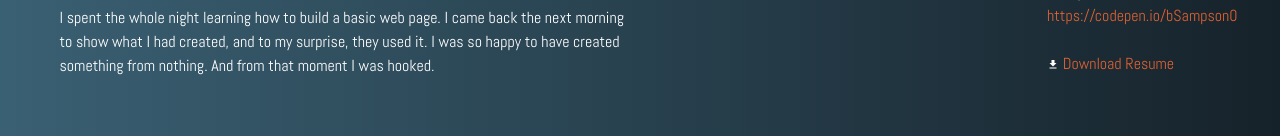
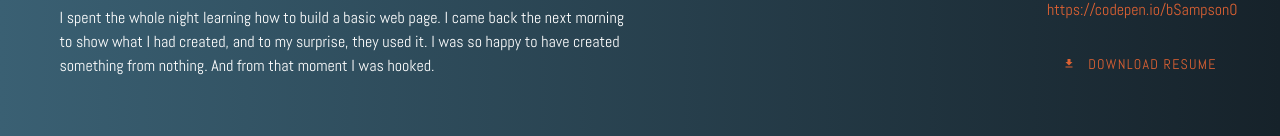
Before and after one commit to bSampson0/vue-portfolio, a Vue app: page /resume in a window 1280 px wide. Shown: the part 334-470 px from the top of the page. Built offline with nearby package versions, Linux system fonts and the light colour scheme; no server answers; a web font is replaced by a local one.

Commit message:
fix security issues

```diff
--- a/src/views/Resume.vue
+++ b/src/views/Resume.vue
@@ -42,10 +42,9 @@
             https://codepen.io/bSampson0
           </a>
           <br /><br />
-          <a
-            target="_blank"
-            href="https://firebasestorage.googleapis.com/v0/b/personal-2a31a.appspot.com/o/bryce_fullstack_resume.pdf?alt=media&token=f8784cb7-321d-4c48-b93f-2ca2e3fd3750"
-            ><v-icon x-small>mdi-download</v-icon> Download Resume</a
+          <v-btn text color="primary" download href="bryce_fullstack_resume.pdf"
+            ><v-icon x-small class="mr-3">mdi-download</v-icon>Download
+            Resume</v-btn
           >
         </v-col>
       </v-row>
```
Also changed, not shown: 1 other file (tests, documents, lock files or other folders).
